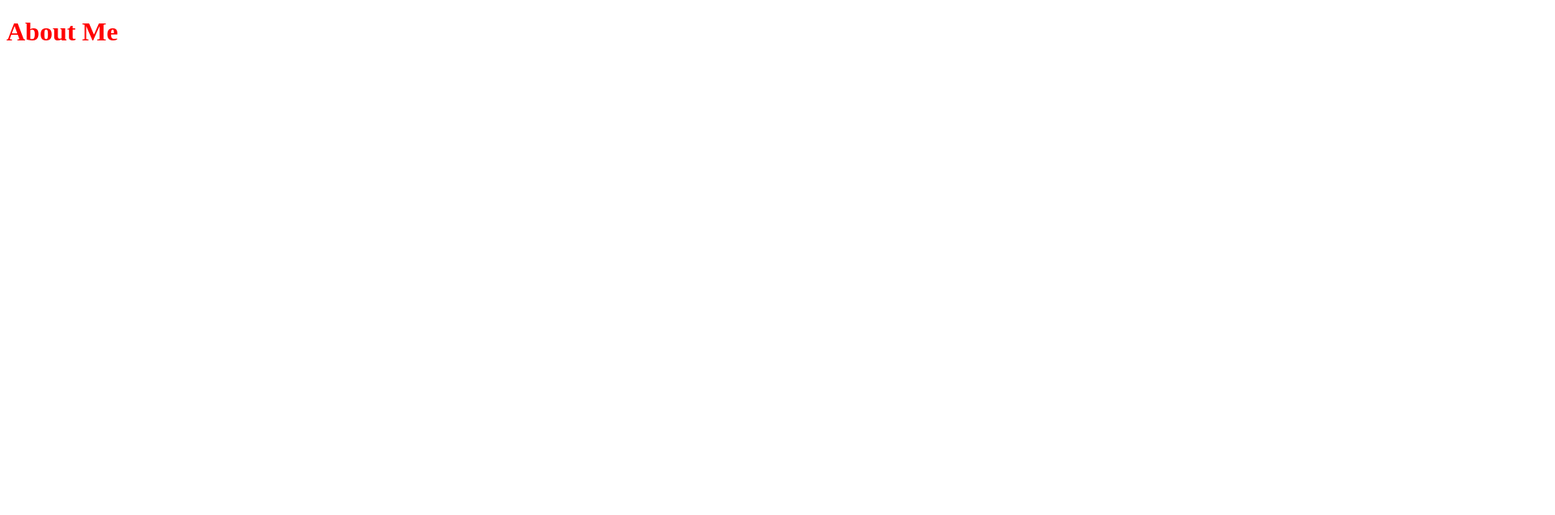
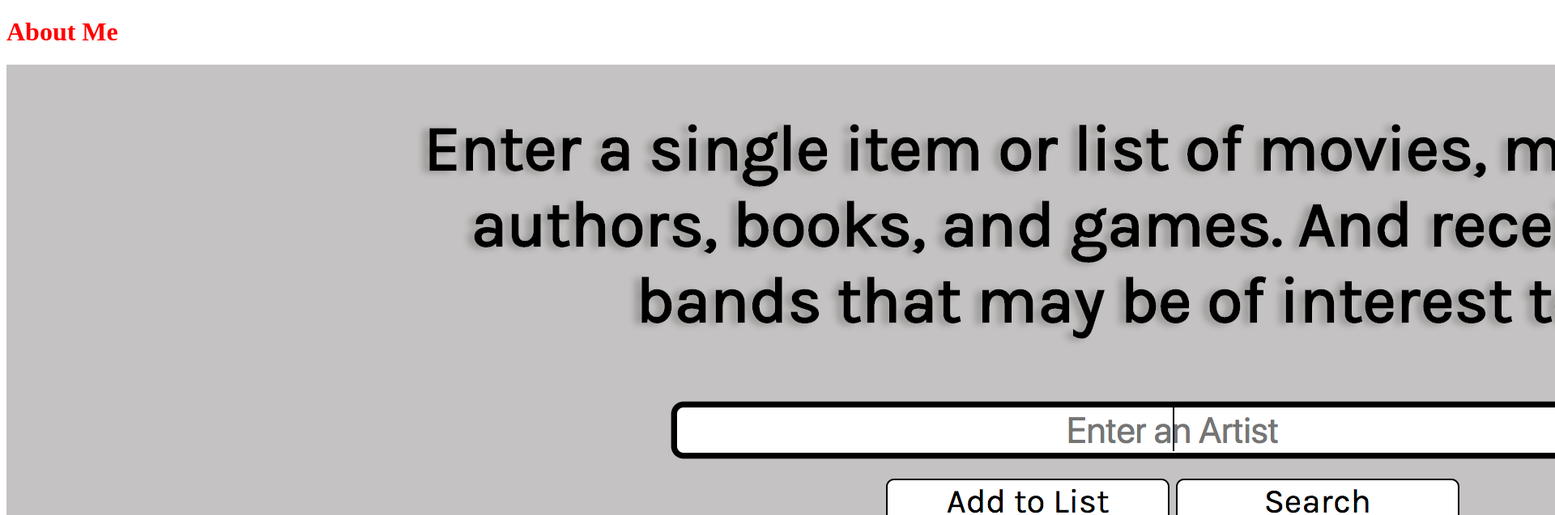
Before and after one commit to sretundijr/portfolio, a Gatsby site: page /about-me in a window 1280 px wide. Shown: the top 637 px of the page at 81% size, 1920 px wide, since content can reach past the window. Built offline with nearby package versions, Linux system fonts and the light colour scheme; Gatsby itself is replaced by a stand-in of ours.

Commit message:
testing img path issue

```diff
--- a/src/pages/about-me.js
+++ b/src/pages/about-me.js
@@ -3,11 +3,15 @@ import React from 'react';
 // css
 import './about-me.css';
 
+import music from './find-new-music.png';
 
 const AboutMe = () => {
   return (
     <div>
       <h1 className="about-me">About Me</h1>
+      <div>
+        <img src={`${music}`} alt="logo" />
+      </div>
     </div>
   );
 };
```
Also changed, not shown: src/pages/find-new-music.png (added).
